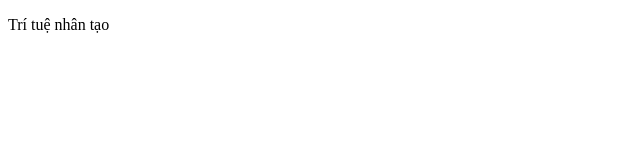
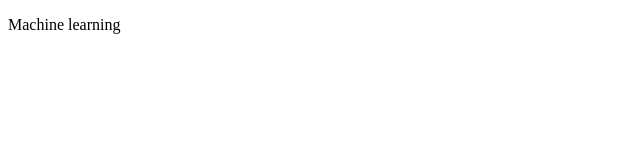
Before and after one commit to duy-nirvana/congcu-moitruong, a plain HTML site: page index.html in a window 1280 px wide. Shown: the full height of the page, 0-640 px from the left. Drawn offline with Linux system fonts and the light colour scheme.

Commit message:
Change index file

```diff
--- a/index.html
+++ b/index.html
@@ -7,6 +7,6 @@
     <title>Document</title>
 </head>
 <body>
-    <p>Trí tuệ nhân tạo</p>
+    <p>Machine learning</p>
 </body>
 </html>
```
